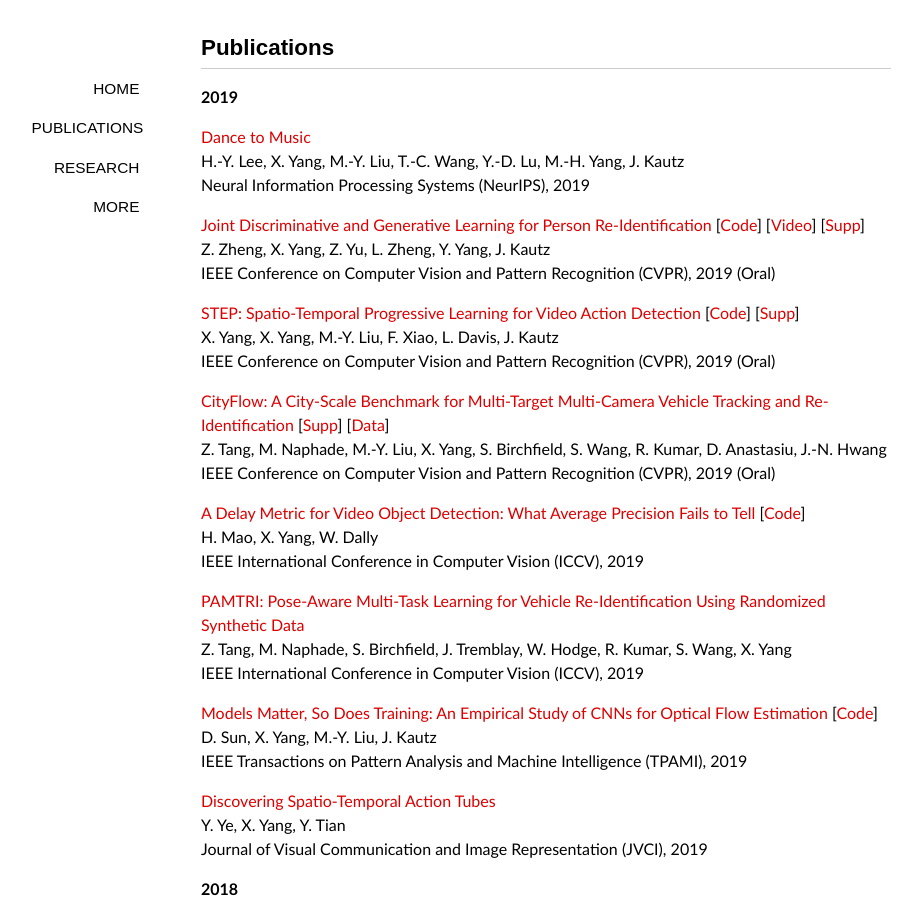
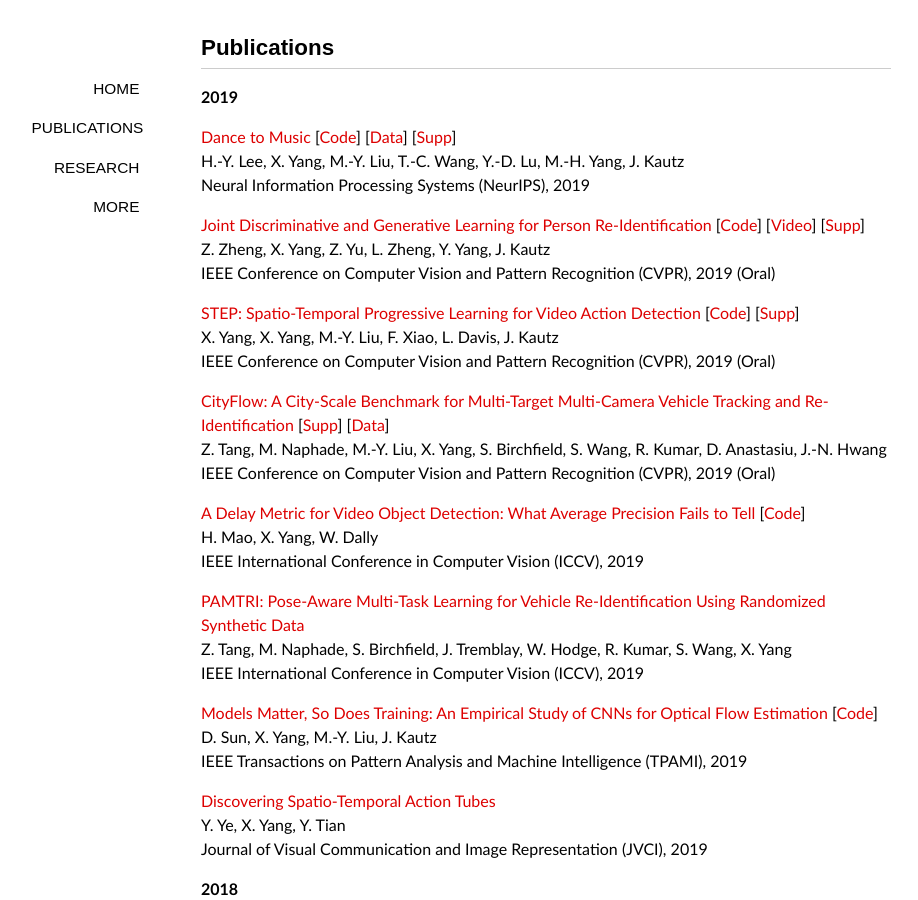
Before and after one commit to xiaodongyang/xiaodongyang.github.io, a Jekyll site: the page built from publications/index.md, in a window 1280 px wide and 900 px high. Shown: the whole window, without its empty margins (94-1012 px from the left). Built offline with Jekyll 4.4.1, drawn with Linux system fonts in a browser that asks for light colours; some web fonts are replaced.

Commit message:
Update index.md

```diff
--- a/publications/index.md
+++ b/publications/index.md
@@ -6,7 +6,7 @@
 
 **2019**
 
-[Dance to Music](/publications/papers/)
+[Dance to Music](/publications/papers/dance2music-neurips19.pdf) [[Code](https://github.com/NVlabs/Dance2Music)] [[Data](https://github.com/NVlabs/Dance2Music)] [[Supp](/publications/papers/dance2music-supp-neurips19.pdf)]
 H.-Y. Lee, X. Yang, M.-Y. Liu, T.-C. Wang, Y.-D. Lu, M.-H. Yang, J. Kautz
 Neural Information Processing Systems (NeurIPS), 2019
 
```
